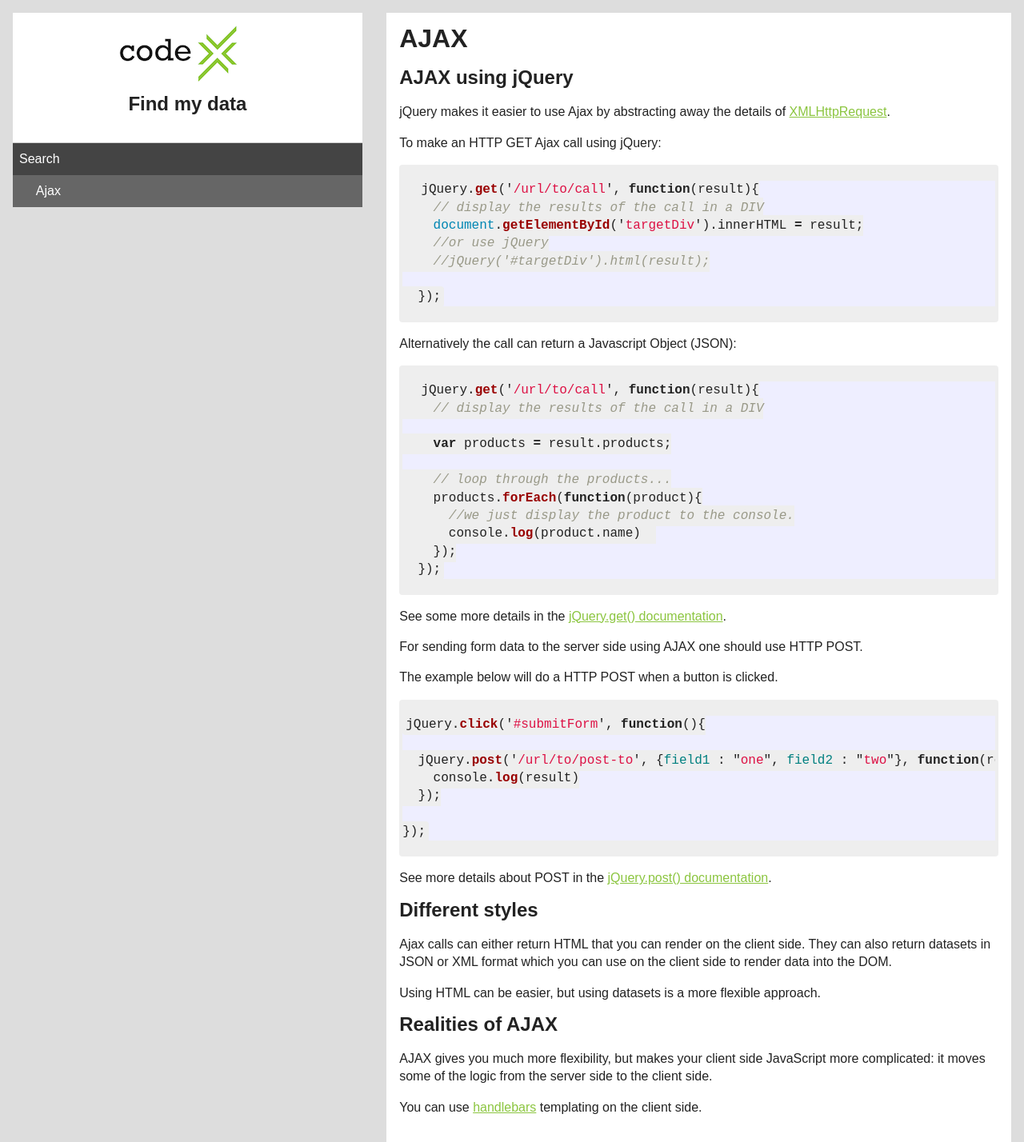
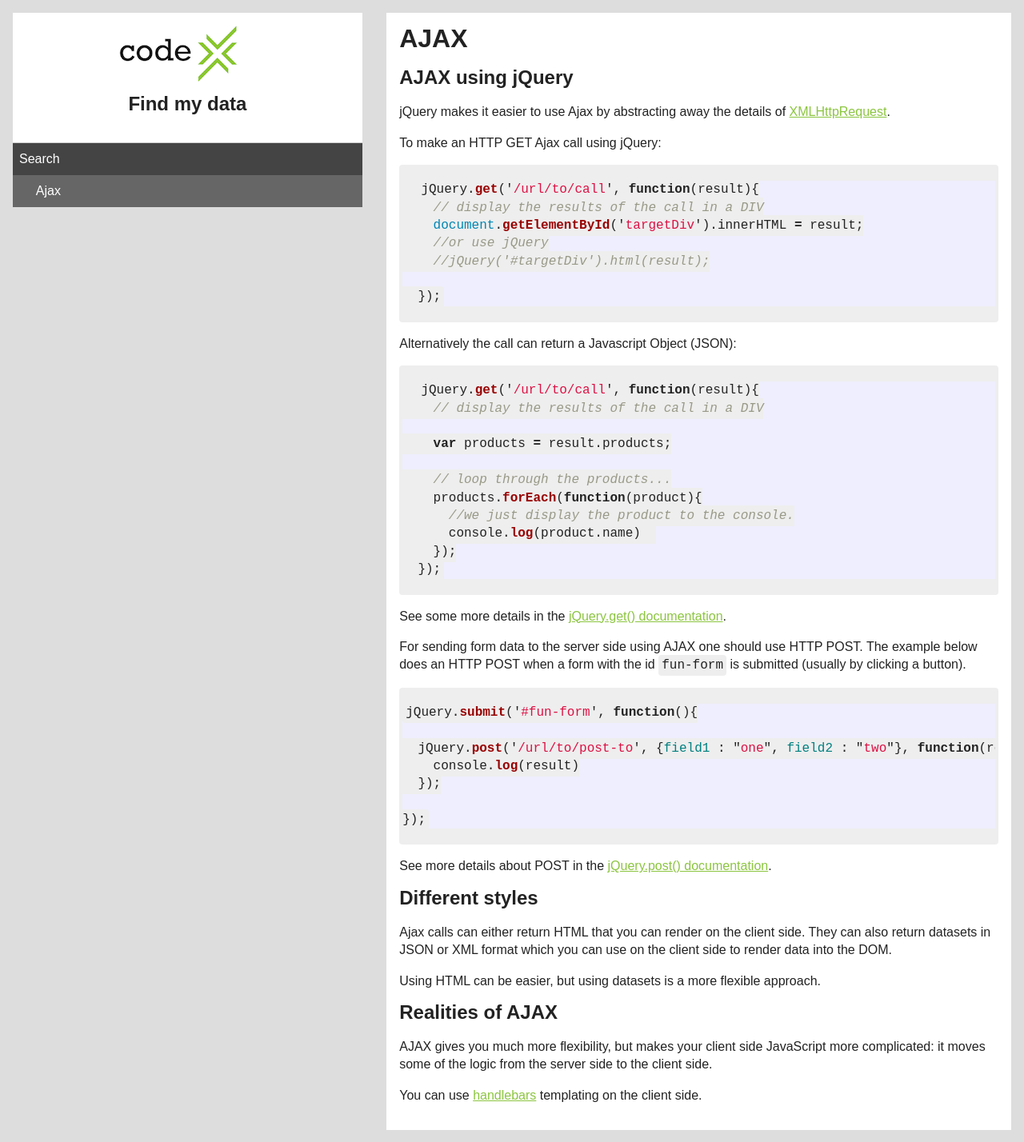
Before and after one commit to codex-academy/FindYourData, a Jekyll site: the page built from steps/ajax.md, in a window 1280 px wide. Shown: the whole page at 80% size. Built offline with Jekyll 4.4.1, drawn with Linux system fonts in a browser that asks for light colours.

Commit message:
POST on form submit instead of button click

````diff
--- a/steps/ajax.md
+++ b/steps/ajax.md
@@ -37,12 +37,10 @@ Alternatively the call can return a Javascript Object (JSON):
 
 See some more details in the [jQuery.get() documentation](https://api.jquery.com/jquery.get/#jQuery-get-url-data-success-dataType).
 
-For sending form data to the server side using AJAX one should use HTTP POST.
-
-The example below will do a HTTP POST when a button is clicked.
+For sending form data to the server side using AJAX one should use HTTP POST. The example below does an HTTP POST when a form with the id `fun-form` is submitted (usually by clicking a button).
 
 ```javascript
-jQuery.click('#submitForm', function(){
+jQuery.submit('#fun-form', function(){
 
   jQuery.post('/url/to/post-to', {field1 : "one", field2 : "two"}, function(result){
     console.log(result)
````
